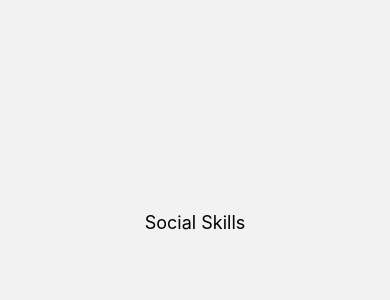
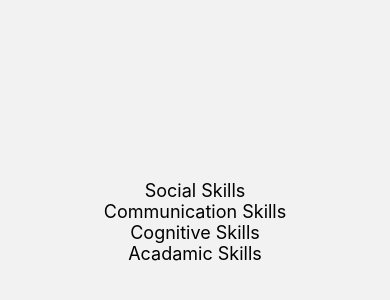
Before and after one commit to sm2irfan/speachTherepy, a React Native app: screen /Home in a window 390 px wide. Shown: the part 200-500 px from the top of the page. Built offline with nearby package versions, Linux system fonts and the light colour scheme.

Commit message:
Adding temporary navigation links in home page

```diff
--- a/src/screens/Home.js
+++ b/src/screens/Home.js
@@ -10,6 +10,15 @@ const Home = ({ navigation }) => {
 					navigation.navigate('SocialSkillHome');
 				}}>
 				<Text type="label">Social Skills</Text>
+			</TouchableOpacity>
+			<TouchableOpacity onPress={() => {}}>
+				<Text type="label">Communication Skills</Text>
+			</TouchableOpacity>
+			<TouchableOpacity onPress={() => {}}>
+				<Text type="label">Cognitive Skills</Text>
+			</TouchableOpacity>
+			<TouchableOpacity onPress={() => {}}>
+				<Text type="label">Acadamic Skills</Text>
 			</TouchableOpacity>
 		</View>
 	);
```
